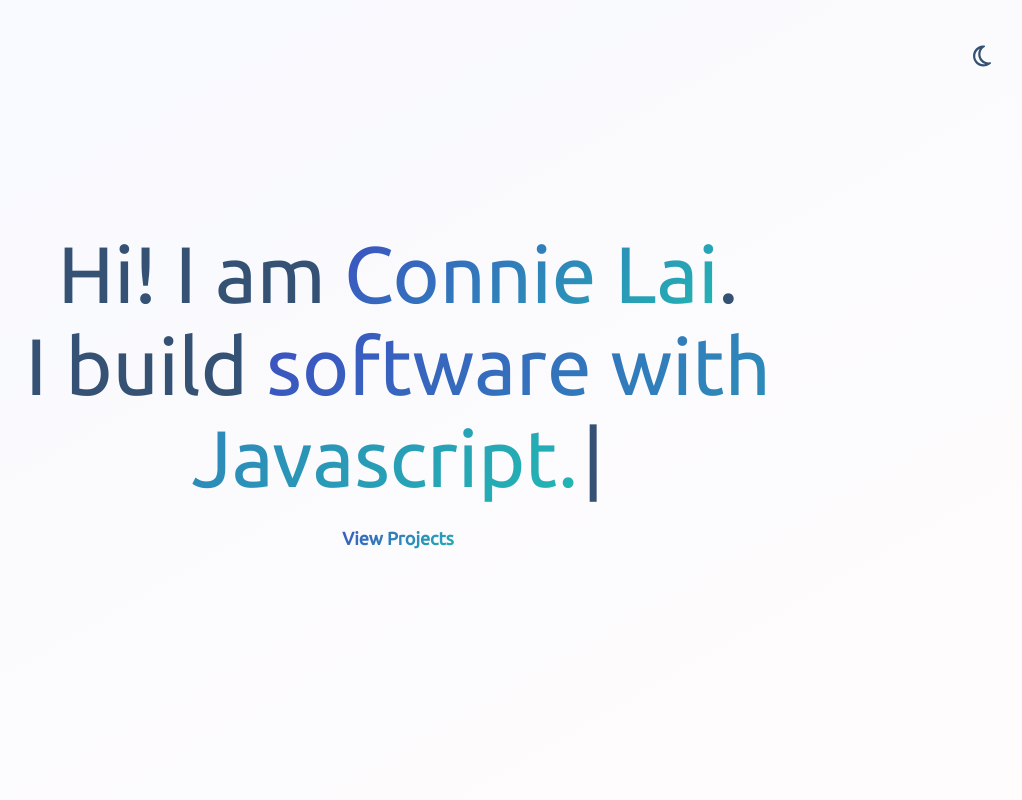
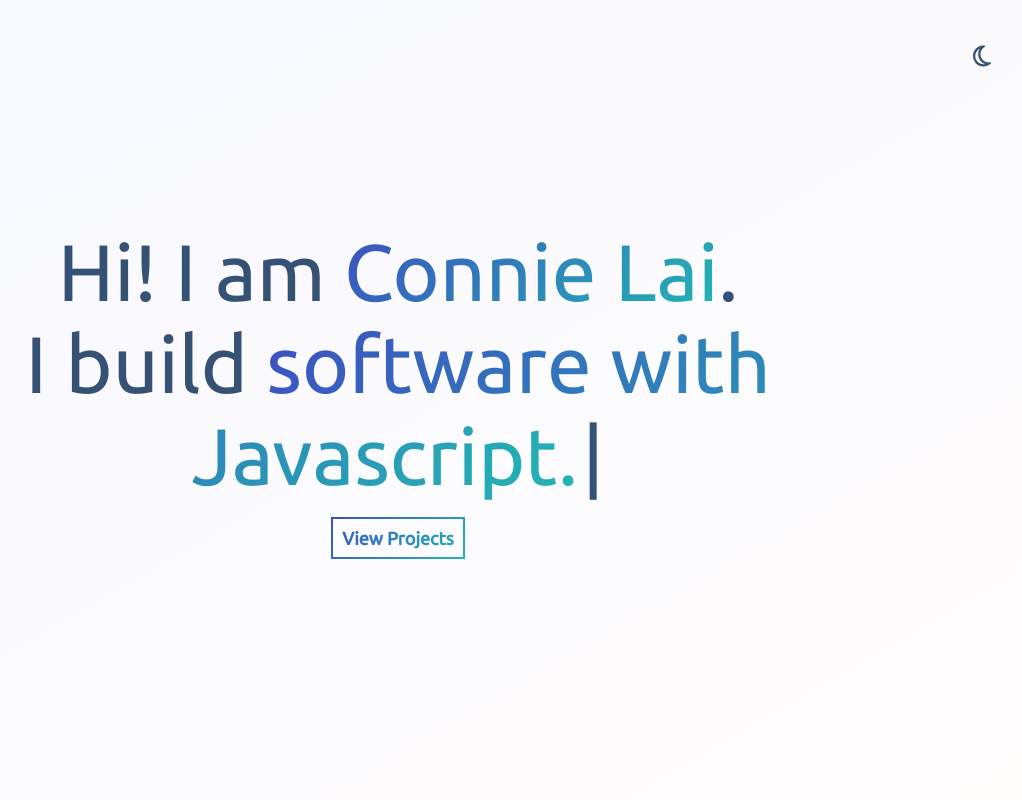
Before and after one commit to connielion/cl-nextfolio, a Next.js app: page / in a window 1280 px wide. Shown: the top 800 px of the page, without its empty margins (242-1264 px from the left). Built offline with nearby package versions, Linux system fonts and the light colour scheme.

Commit message:
refactor(border-button): add borders back

```diff
--- a/components/layout/border-button.js
+++ b/components/layout/border-button.js
@@ -6,6 +6,7 @@ const Btn = styled.span`
   background-image: linear-gradient(135deg, #3c50c1 0%, #22b6b3 100%);
   -webkit-background-clip: text;
   -webkit-text-fill-color: transparent;
+  border: 2px solid;
   border-image: linear-gradient(135deg, #3c50c1 0%, #22b6b3 100%);
   border-image-slice: 1;
   font-weight: bold;
```
